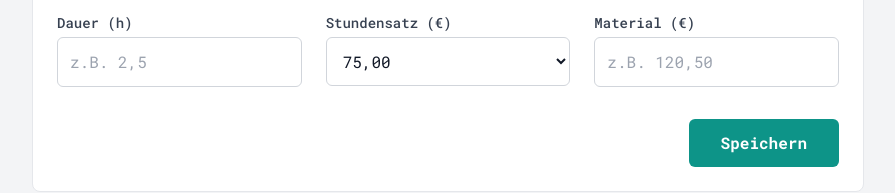
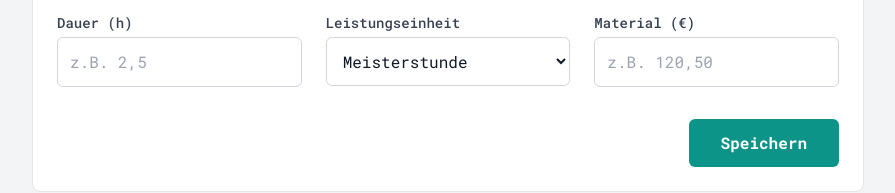
Before and after one commit to heinrichmetallbau-commits/Zeiterfassung, a plain HTML site: page index.html in a window 1280 px wide. Shown: the part 420-613 px from the top of the page, without its empty margins (192-1087 px from the left). Drawn offline with nearby package versions, Linux system fonts and the light colour scheme.

Commit message:
erneute Anpassung Stundensätze
Anpassung an nachverhandelte Stundensätze

```diff
--- a/index.html
+++ b/index.html
@@ -90,12 +90,12 @@
                         <input type="text" inputmode="decimal" id="dauer" class="w-full bg-white dark:bg-gray-800 border border-gray-300 dark:border-gray-700 rounded-md p-3 focus:ring-teal-500 focus:border-teal-500" placeholder="z.B. 2,5">
                     </div>
                     <div>
-                        <label for="stundensatz" class="block text-sm font-medium text-gray-700 dark:text-gray-300 mb-1">Stundensatz (€)</label>
+                        <label for="stundensatz" class="block text-sm font-medium text-gray-700 dark:text-gray-300 mb-1">Leistungseinheit</label>
                          <select id="stundensatz" class="w-full bg-white dark:bg-gray-800 border border-gray-300 dark:border-gray-700 rounded-md p-3 focus:ring-teal-500 focus:border-teal-500">
-                            <option value="75.00">75,00</option>
-                            <option value="150.00">150,00</option>
-                            <option value="45.00">45,00</option>
-                            <option value="90.00">90,00</option>
+                            <option value="72.00">Meisterstunde</option>
+                            <option value="144.00">Meisterstunde Sonntag</option>
+                            <option value="40.00">Helferstunde</option>
+                            <option value="80.00">Helferstunde Sonntag</option>
                         </select>
                     </div>
                      <div>
```
